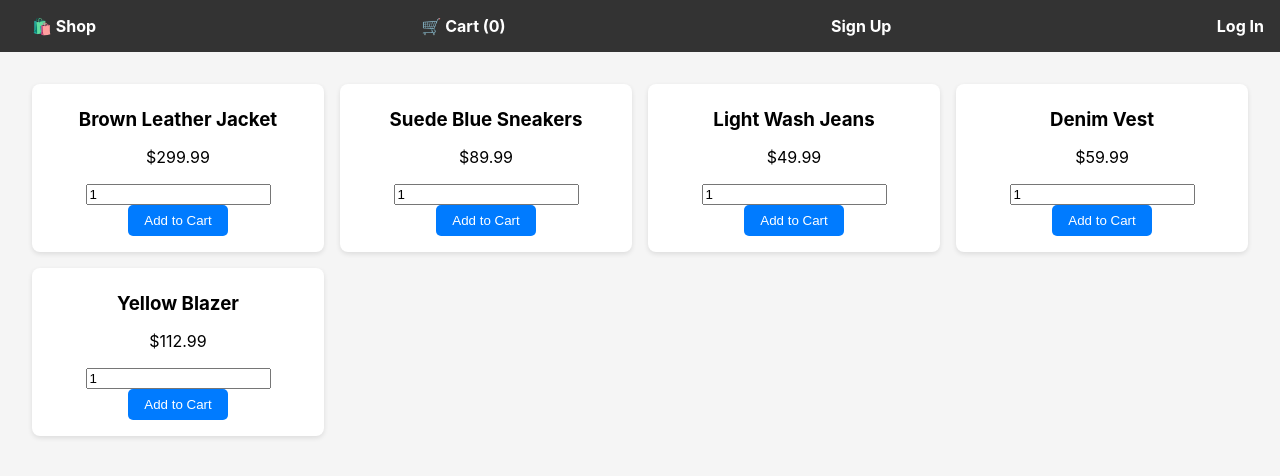
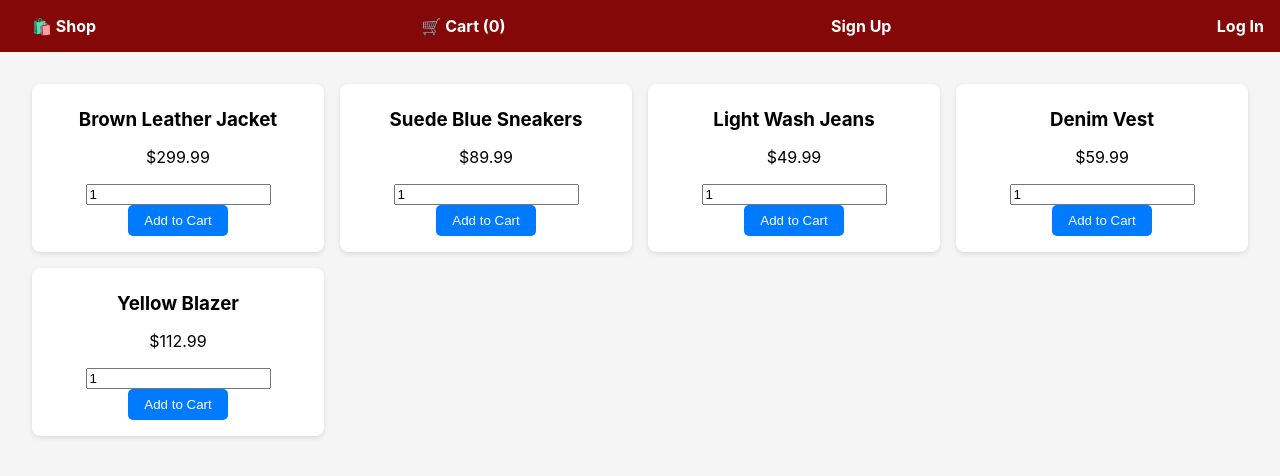
Before and after one commit to ant05man/shopping-cart-project, a React (Create React App) app in the folder frontend/: page / in a window 1280 px wide. Shown: the top 476 px of the page. Built offline with nearby package versions, Linux system fonts and the light colour scheme.

Commit message:
added color to navbar

```diff
--- a/frontend/src/App.css
+++ b/frontend/src/App.css
@@ -9,7 +9,7 @@ body {
 }
 
 nav {
-  background-color: #333;
+  background-color: rgb(132, 8, 8);
   color: white;
   padding: 1rem 2rem;
   display: flex;
```
